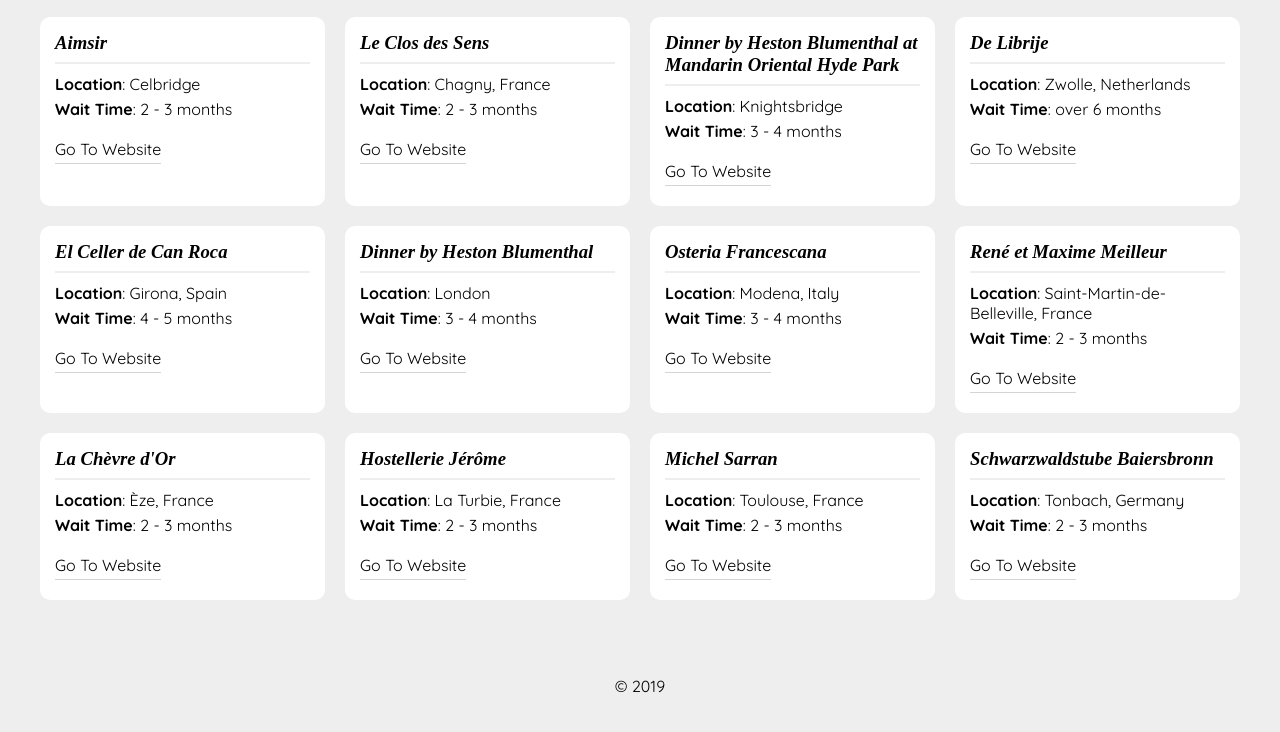
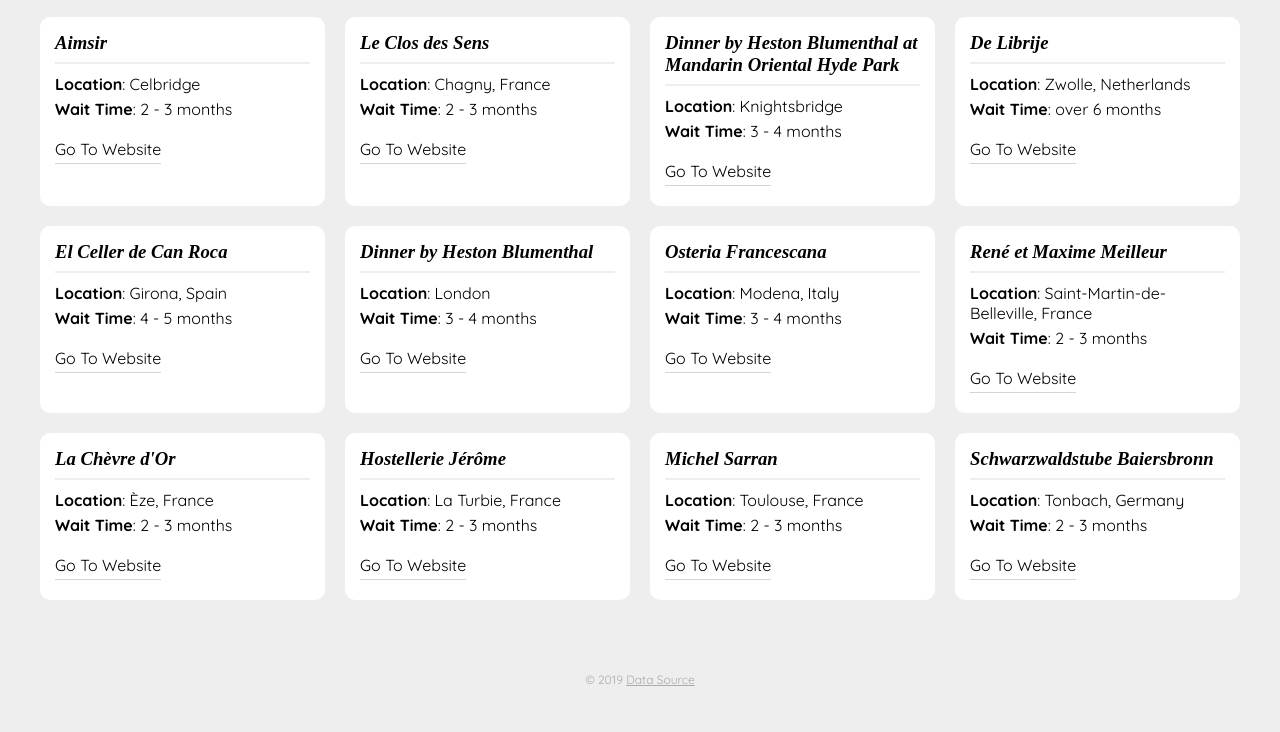
Before and after one commit to tmwlsh/restaurant-waits, a Gatsby site: page / in a window 1280 px wide. Shown: the part 1311-2043 px from the top of the page. Built offline with nearby package versions, Linux system fonts and the light colour scheme; Gatsby itself is replaced by a stand-in of ours; a web font is replaced by a local one.

Commit message:
adds data source to footer

```diff
--- a/src/components/footer.js
+++ b/src/components/footer.js
@@ -4,7 +4,7 @@
 const Footer = () => (
   <footer>
     <div className="container">
-      <p>&copy; {new Date().getFullYear()}</p>
+      <p>&copy; {new Date().getFullYear()} <a target="_blank" href="https://www.celebritycruises.co.uk/discover-magazine/restaurant-reservation-waiting-times/">Data Source</a></p>
     </div>
   </footer>
 )
--- a/src/sass/components/footer.scss
+++ b/src/sass/components/footer.scss
@@ -1,4 +1,12 @@
 footer {
   padding: 0 0 20px 0;
   text-align: center;
+  p {
+    font-size: 12px;
+    color: rgba(#111, 0.3);
+    a {
+      color: rgba(#111, 0.3);
+
+    }
+  }
 }
```
